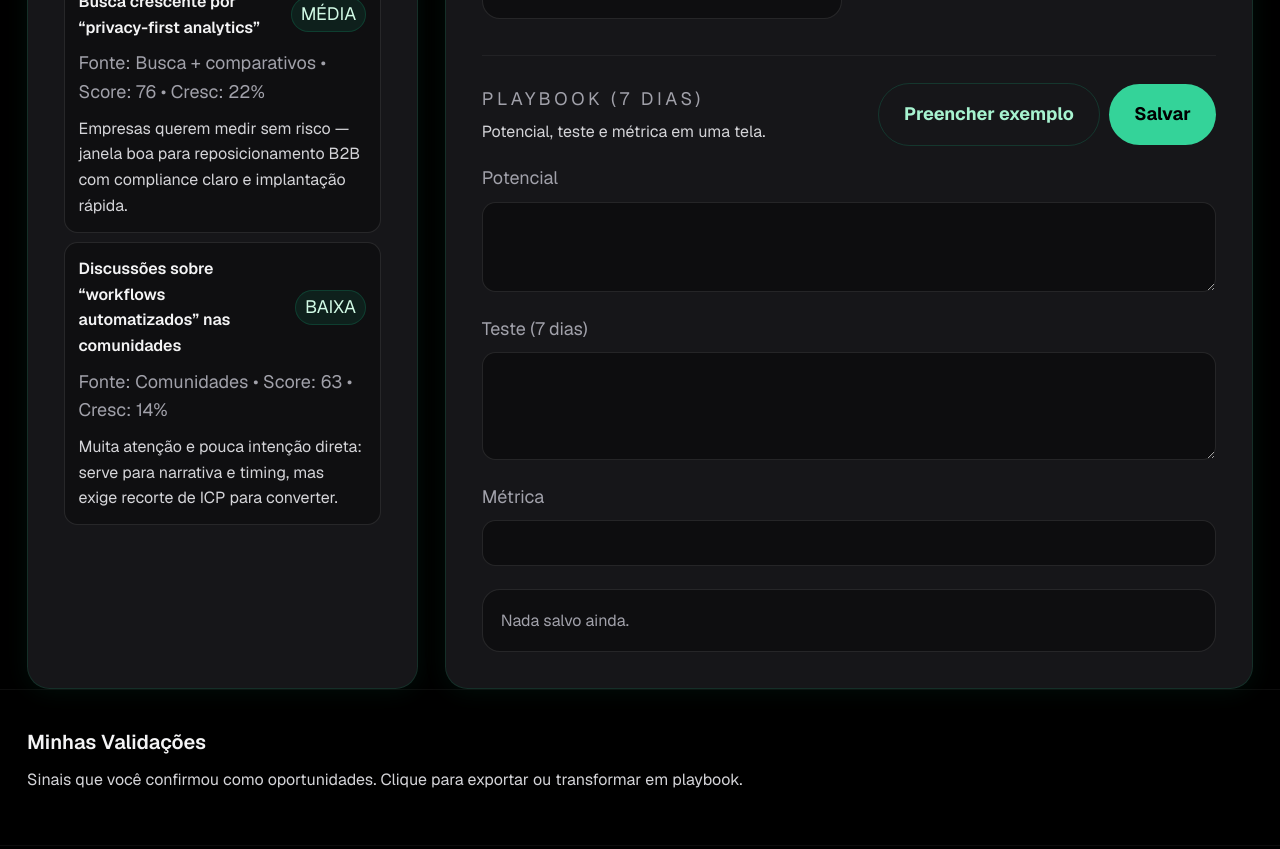
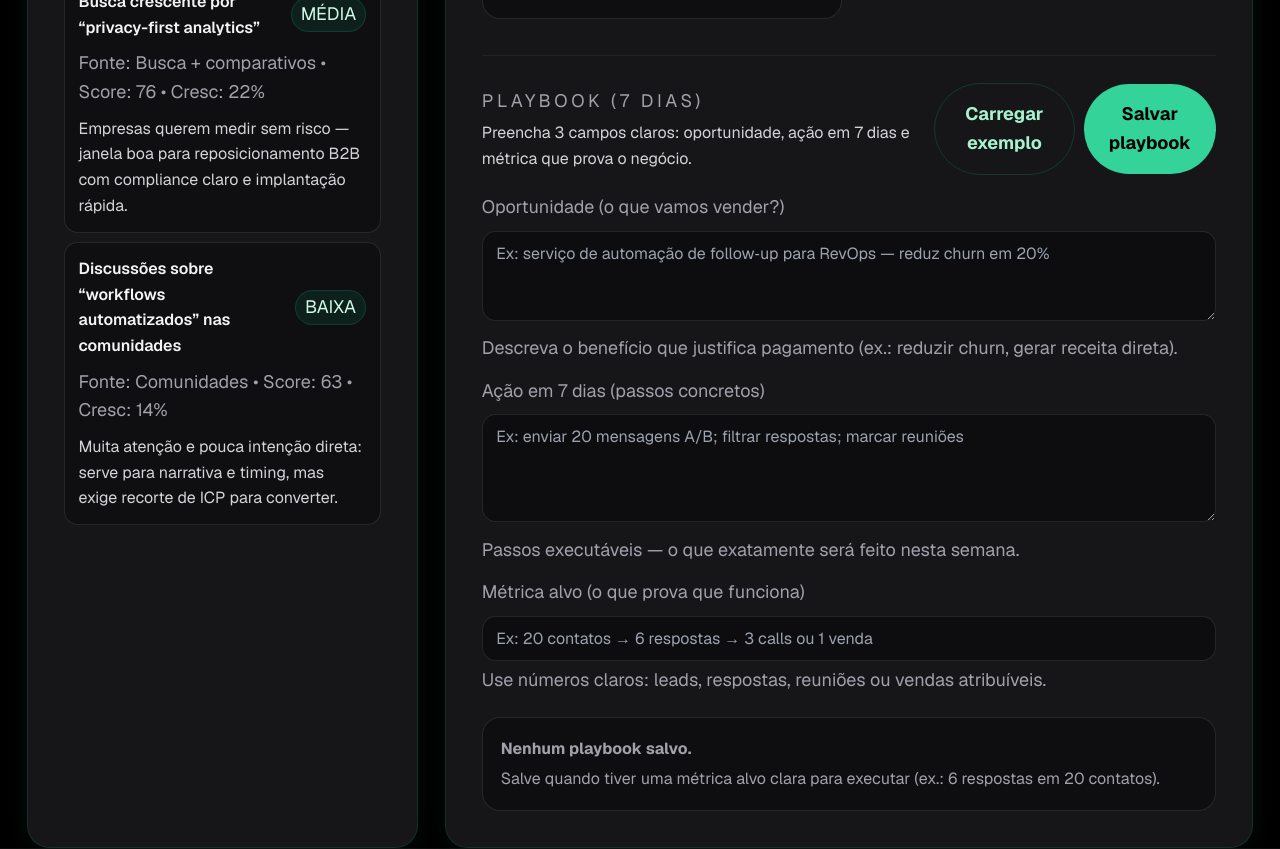
Before and after one commit to TiagoIA-UX/SignalHack, a Next.js app: page /app in a window 1280 px wide. Shown: the part 1140-1989 px from the top of the page. Built offline with nearby package versions, Linux system fonts and the light colour scheme; no server answers.

Commit message:
ux(copy): clarify Playbook fields with examples and stronger microcopy

```diff
--- a/app/app/page.tsx
+++ b/app/app/page.tsx
@@ -583,42 +583,48 @@ function metricValid(text: string) {
                       <div className="flex flex-col gap-3 sm:flex-row sm:items-center sm:justify-between">
                         <div>
                           <div className="text-xs uppercase tracking-[0.2em] text-zinc-400">Playbook (7 dias)</div>
-                          <div className="mt-1 text-sm text-zinc-300">Potencial, teste e métrica em uma tela.</div>
+                          <div className="mt-1 text-sm text-zinc-300">Preencha 3 campos claros: oportunidade, ação em 7 dias e métrica que prova o negócio.</div>
                         </div>
                         <div className="flex items-center gap-2">
                           <Button variant="ghost" onClick={loadDefaultPlaybook}>
-                            Preencher exemplo
+                            Carregar exemplo
                           </Button>
                           <Button onClick={savePlaybook}>
-                            Salvar
+                            Salvar playbook
                           </Button>
                         </div>
                       </div>
 
                       <div className="mt-4 grid gap-3">
                         <div>
-                          <label className="text-xs text-zinc-400">Potencial</label>
+                          <label className="text-xs text-zinc-400">Oportunidade (o que vamos vender?)</label>
                           <textarea
                             value={draft.hypothesis}
                             onChange={(e) => setDraft((p) => ({ ...p, hypothesis: e.target.value }))}
+                            placeholder="Ex: serviço de automação de follow‑up para RevOps — reduz churn em 20%"
                             className="mt-2 min-h-20 w-full rounded-xl border border-white/10 bg-black/40 px-3 py-2 text-sm text-zinc-100"
                           />
+                          <div className="mt-1 text-xs text-zinc-400">Descreva o benefício que justifica pagamento (ex.: reduzir churn, gerar receita direta).</div>
                         </div>
                         <div>
-                          <label className="text-xs text-zinc-400">Teste (7 dias)</label>
+                          <label className="text-xs text-zinc-400">Ação em 7 dias (passos concretos)</label>
                           <textarea
                             value={draft.experiment}
                             onChange={(e) => setDraft((p) => ({ ...p, experiment: e.target.value }))}
+                            placeholder="Ex: enviar 20 mensagens A/B; filtrar respostas; marcar reuniões"
                             className="mt-2 min-h-24 w-full rounded-xl border border-white/10 bg-black/40 px-3 py-2 text-sm text-zinc-100"
                           />
+                          <div className="mt-1 text-xs text-zinc-400">Passos executáveis — o que exatamente será feito nesta semana.</div>
                         </div>
                         <div>
-                          <label className="text-xs text-zinc-400">Métrica</label>
+                          <label className="text-xs text-zinc-400">Métrica alvo (o que prova que funciona)</label>
                           <input
                             value={draft.metric}
                             onChange={(e) => setDraft((p) => ({ ...p, metric: e.target.value }))}
+                            placeholder="Ex: 20 contatos → 6 respostas → 3 calls ou 1 venda"
                             className="mt-2 w-full rounded-xl border border-white/10 bg-black/40 px-3 py-2 text-sm text-zinc-100"
                           />
+                          <div className="mt-1 text-xs text-zinc-400">Use números claros: leads, respostas, reuniões ou vendas atribuíveis.</div>
                         </div>
                       </div>
 
@@ -631,7 +637,8 @@ function metricValid(text: string) {
                         </div>
                       ) : (
                         <div className="mt-5 rounded-2xl border border-white/10 bg-black/35 p-4 text-sm text-zinc-400">
-                          Nada salvo ainda.
+                          <strong>Nenhum playbook salvo.</strong>
+                          <div className="mt-1 text-xs text-zinc-400">Salve quando tiver uma métrica alvo clara para executar (ex.: 6 respostas em 20 contatos).</div>
                         </div>
                       )}
                     </div>
```
